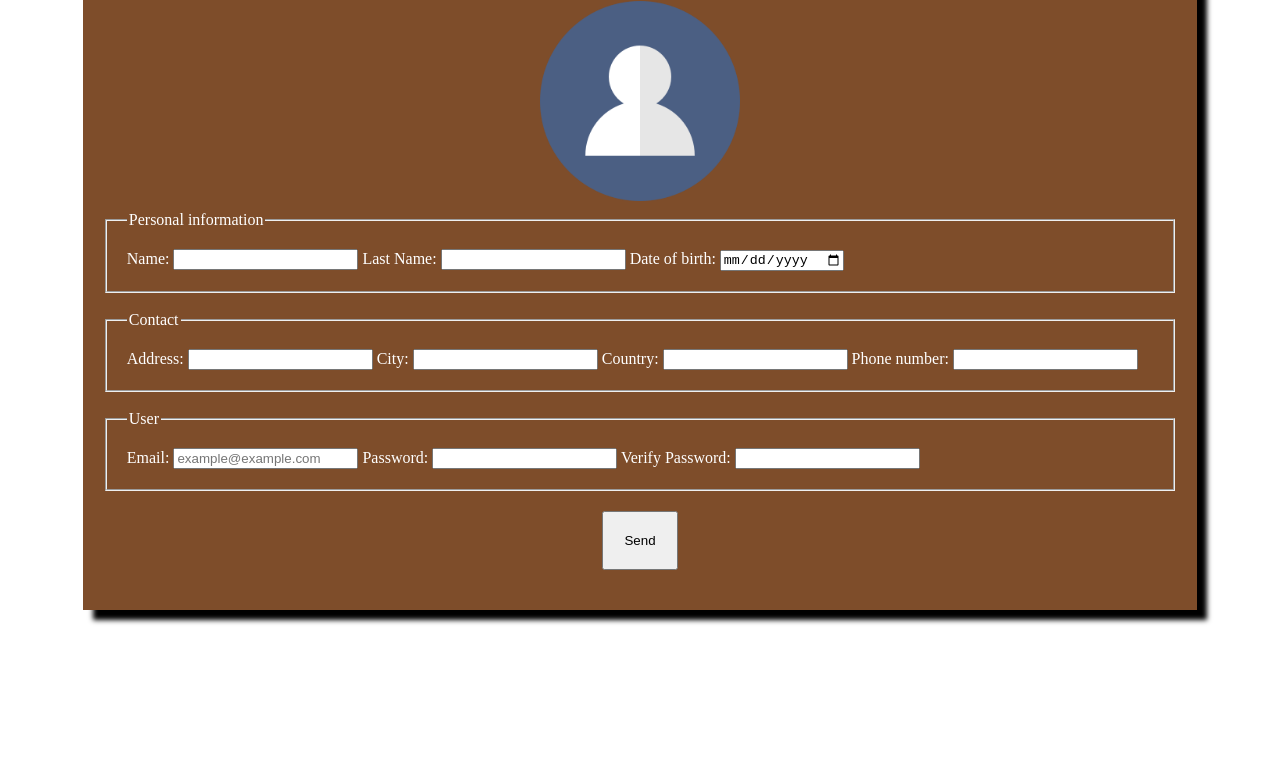
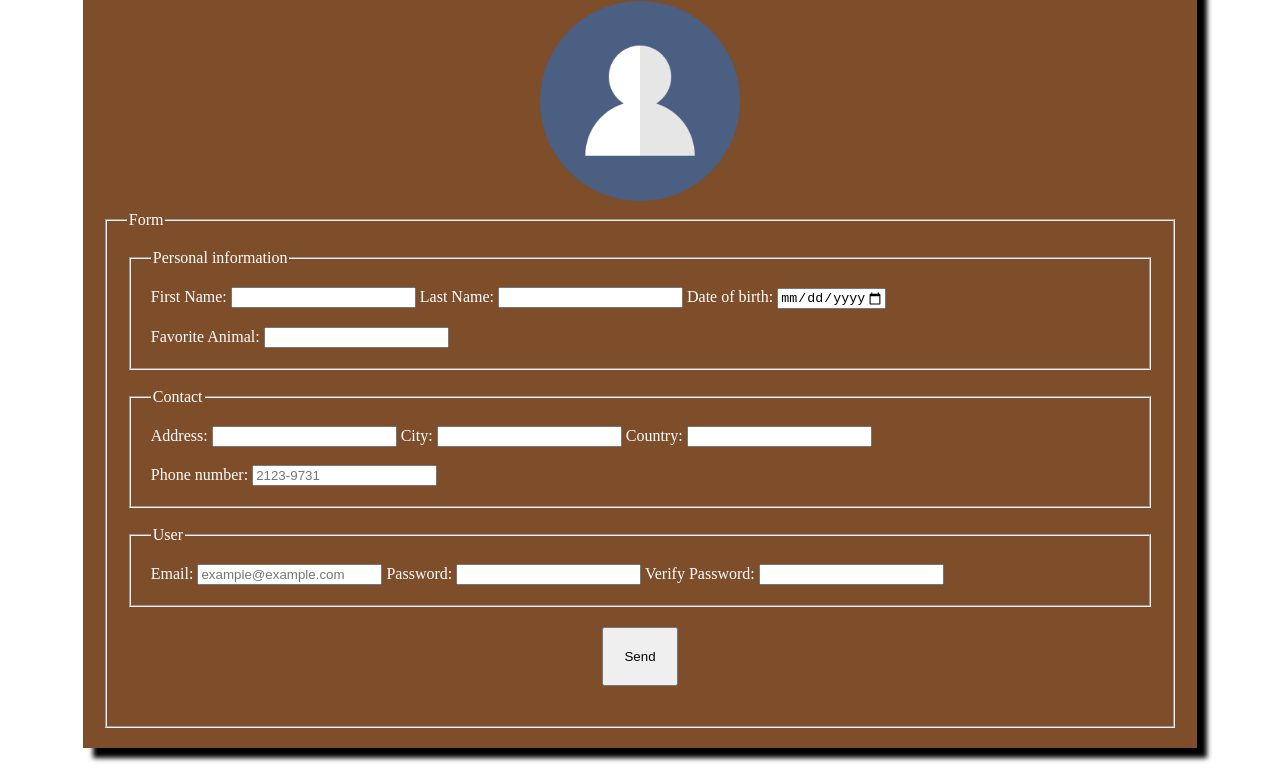
Before and after one commit to Eduardo-00092117/tarea_formulario, a plain HTML site: page index.html in a window 1280 px wide. Shown: the part 129-907 px from the top of the page. Before the commit the page ends 800 px from the top, so only its background shows below. Drawn offline with Linux system fonts and the light colour scheme.

Commit message:
terminado

```diff
--- a/index.html
+++ b/index.html
@@ -1,5 +1,5 @@
 <!DOCTYPE html>
-<html lang="esp">
+<html lang="es">
 <head>
     <meta charset="utf-8" />
     <meta http-equiv="X-UA-Compatible" content="IE=edge">
@@ -8,42 +8,57 @@
     <link rel="stylesheet" type="text/css" media="screen" href="public/css/style.css" />
 </head>
 <body>
-    <div>
+    <div class="form">
         <h1>Registro de usuarios</h1>
         <img src="public/img/user.png">
         <form action="#!" method="get">
             <fieldset>
+                <legend>Form</legend>
+                <fieldset>
                     <legend>Personal information</legend>
-                <label for="name">Name: </label>
-                <input type="text" id="name">
+                    <div>
+                        <label for="name">First Name: </label>
+                        <input type="text" id="name" name="name" required>
                         <label for="last_name">Last Name: </label>
-                <input type="text" id="last_name">
+                        <input type="text" id="last_name" name="last_name" required>
                         <label for="date">Date of birth: </label>
-                <input type="date" id="date">
+                        <input type="date" id="date" min="1980-01-01" max="2000-12-31" name="last_name" required>
+                    </div>
+                    <br>
+                    <div>
+                        <label for="animal">Favorite Animal: </label>
+                        <input type="text" id="animal">
+                    </div>
                 </fieldset>
                 <br>
                 <fieldset>
                     <legend>Contact</legend>
+                    <div>
                         <label for="address">Address: </label>
-                <input type="text" id="address">
+                        <input type="text" id="address" name="address" required>
                         <label for="city">City: </label>
-                <input type="text" id="city">
+                        <input type="text" id="city" name="city" required>
                         <label for="country">Country: </label>
-                <input type="text" id="country">
+                        <input type="text" id="country" name="country" required>
+                    </div>
+                    <br>
+                    <div>
                         <label for="number">Phone number: </label>
-                <input type="text" id="number" pattern=".{0,8}">
+                        <input type="text" id="number" pattern="[0-9]{4}-[0-9]{4}" name="number" placeholder="2123-9731" title="Formato incorrecto del numero telefonico (2345-1234)" required>
+                    </div>
                 </fieldset>
                 <br>
                 <fieldset>
                     <legend>User</legend>
                     <label for="email">Email: </label>
-                <input type="email" id="email" placeholder="example@example.com">
+                    <input type="email" id="email" placeholder="example@example.com" name="email" title="Formato incorrecto del correo (example@example.com)" required>
                     <label for="password">Password: </label>
-                <input type="password" id="password">
+                    <input type="password" id="password" pattern=".{8,}" name="password" title="La contraseña debe contener al menos 8 digitos." required>
                     <label for="veri_password">Verify Password: </label>
-                <input type="password" id="veri_password">
+                    <input type="password" id="veri_password" pattern=".{8,}" name="veri_password" title="La contraseña debe contener al menos 8 digitos." required>
                 </fieldset>
                 <input type="submit" id="boton" value="Send">
+            </fieldset>
         </form>
     </div>
 </body>
--- a/public/css/style.css
+++ b/public/css/style.css
@@ -1,4 +1,4 @@
-div{
+.form{
     padding: 20px;
     width: 85%;
     height: 75%;
```
Lines whose indentation alone changed are shown as unchanged.
